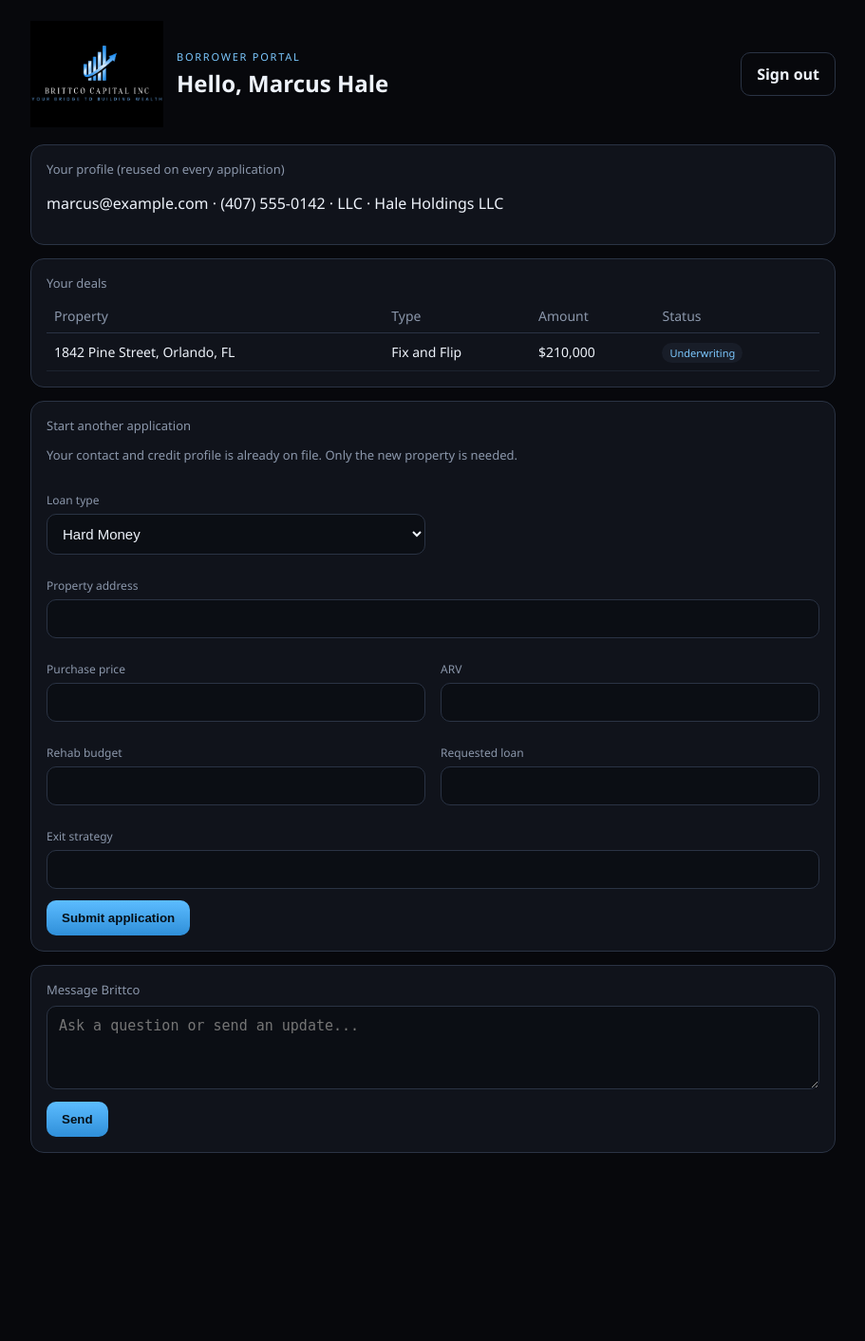
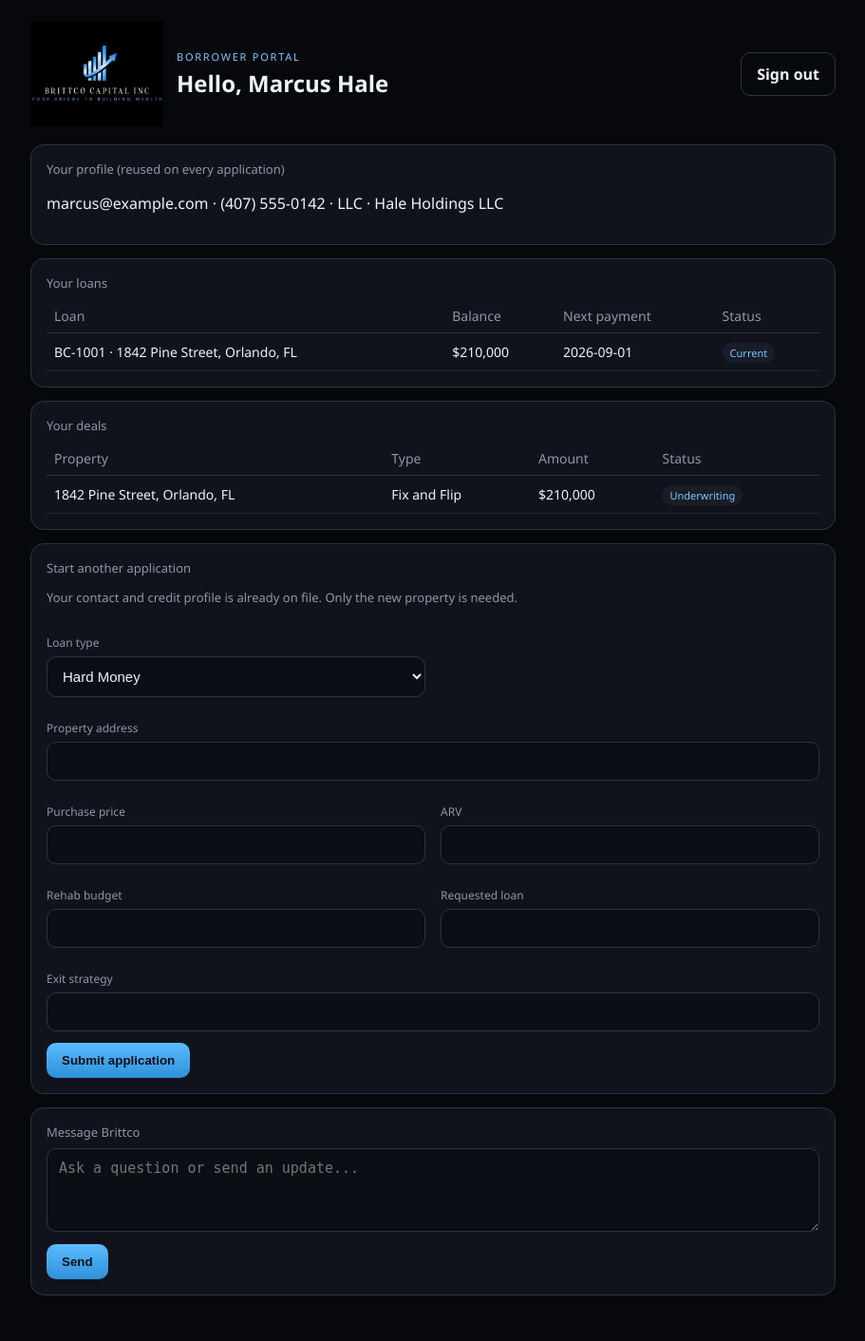
Before and after one commit to johnbritton76-bit/brittco-capital, a Flask app: page /portal in a window 1280 px wide. Shown: the whole page at 95% size, without its empty margins (184-1095 px from the left). Before the commit the page ends 1214 px from the top, so only its background shows below. Run offline with Flask 3, Linux system fonts and the light colour scheme; the visitor is signed in with stand-in values (Sample User, id 1); data comes from the database, SQL or seed files in the repository; data that the repository does not hold is empty.

Commit message:
Add files via upload

```diff
--- a/app.py
+++ b/app.py
@@ -2,7 +2,7 @@
 """Brittco Capital Inc — CRM + underwriting + borrower portal."""
 import os
 import sqlite3
-from datetime import datetime
+from datetime import datetime, date, timedelta
 from functools import wraps
 
 from flask import (
@@ -77,6 +77,54 @@ def init_db():
             sender TEXT,
             body TEXT,
             created_at TEXT
+        );
+        CREATE TABLE IF NOT EXISTS loans (
+            id INTEGER PRIMARY KEY,
+            borrower_id INTEGER,
+            deal_id INTEGER,
+            loan_number TEXT,
+            loan_type TEXT,
+            property_address TEXT,
+            original_principal REAL,
+            current_balance REAL,
+            rate REAL,
+            points REAL,
+            start_date TEXT,
+            maturity_date TEXT,
+            payment_type TEXT,
+            payment_amount REAL,
+            payment_frequency TEXT,
+            next_payment_due TEXT,
+            late_fee REAL,
+            status TEXT,
+            notes TEXT
+        );
+        CREATE TABLE IF NOT EXISTS payments (
+            id INTEGER PRIMARY KEY,
+            loan_id INTEGER,
+            paid_on TEXT,
+            amount REAL,
+            applied_to TEXT,
+            note TEXT
+        );
+        CREATE TABLE IF NOT EXISTS credit_pulls (
+            id INTEGER PRIMARY KEY,
+            borrower_id INTEGER,
+            pull_type TEXT,
+            bureau TEXT,
+            score INTEGER,
+            status TEXT,
+            vendor TEXT,
+            notes TEXT,
+            created_at TEXT
+        );
+        CREATE TABLE IF NOT EXISTS reminder_log (
+            id INTEGER PRIMARY KEY,
+            loan_id INTEGER,
+            kind TEXT,
+            sent_on TEXT,
+            audience TEXT,
+            body TEXT
         );
         """
     )
@@ -166,6 +214,37 @@ def init_db():
             ),
         )
         c.commit()
+    if not c.execute("SELECT 1 FROM loans").fetchone():
+        today = date.today()
+        c.execute(
+            """INSERT INTO loans
+            (borrower_id, deal_id, loan_number, loan_type, property_address,
+             original_principal, current_balance, rate, points, start_date, maturity_date,
+             payment_type, payment_amount, payment_frequency, next_payment_due, late_fee,
+             status, notes)
+            VALUES (?,?,?,?,?,?,?,?,?,?,?,?,?,?,?,?,?,?)""",
+            (
+                1,
+                1,
+                "BC-1001",
+                "Fix and Flip",
+                "1842 Pine Street, Orlando, FL",
+                210000,
+                210000,
+                11.5,
+                2.0,
+                (today - timedelta(days=60)).isoformat(),
+                (today + timedelta(days=300)).isoformat(),
+                "Interest only",
+                2012.50,
+                "Monthly",
+                (today + timedelta(days=6)).isoformat(),
+                150,
+                "Current",
+                "Sample funded loan for performance tracking.",
+            ),
+        )
+        c.commit()
     c.close()
 
 
@@ -198,6 +277,98 @@ def money(v):
         return float(v or 0)
     except (TypeError, ValueError):
         return 0.0
+
+
+def parse_date(s):
+    if not s:
+        return None
+    try:
+        return date.fromisoformat(str(s)[:10])
+    except ValueError:
+        return None
+
+
+def days_until(s):
+    d = parse_date(s)
+    if not d:
+        return None
+    return (d - date.today()).days
+
+
+def loan_alerts():
+    rows = db().execute(
+        """SELECT l.*, b.name AS borrower_name, b.email AS borrower_email
+           FROM loans l JOIN borrowers b ON b.id=l.borrower_id
+           WHERE l.status NOT IN ('Paid Off','Sold','Written Off')
+           ORDER BY l.next_payment_due"""
+    ).fetchall()
+    alerts = []
+    for r in rows:
+        due = days_until(r["next_payment_due"])
+        mat = days_until(r["maturity_date"])
+        if due is not None and due < 0:
+            alerts.append(
+                {
+                    "level": "bad",
+                    "loan": r,
+                    "kind": "payment_late",
+                    "text": f"{r['borrower_name']} payment is {abs(due)} day(s) late on {r['loan_number']}.",
+                }
+            )
+        elif due is not None and due <= 7:
+            alerts.append(
+                {
+                    "level": "warn",
+                    "loan": r,
+                    "kind": "payment_due",
+                    "text": f"{r['borrower_name']} payment due in {due} day(s) on {r['loan_number']}.",
+                }
+            )
+        if mat is not None and 0 <= mat <= 45:
+            alerts.append(
+                {
+                    "level": "warn",
+                    "loan": r,
+                    "kind": "maturity",
+                    "text": f"{r['borrower_name']} loan {r['loan_number']} matures in {mat} day(s).",
+                }
+            )
+        elif mat is not None and mat < 0:
+            alerts.append(
+                {
+                    "level": "bad",
+                    "loan": r,
+                    "kind": "matured",
+                    "text": f"{r['borrower_name']} loan {r['loan_number']} is past maturity.",
+                }
+            )
+    return alerts
+
+
+def post_reminders(alerts):
+    sent = 0
+    today = date.today().isoformat()
+    for a in alerts:
+        loan = a["loan"]
+        exists = db().execute(
+            "SELECT 1 FROM reminder_log WHERE loan_id=? AND kind=? AND sent_on=?",
+            (loan["id"], a["kind"], today),
+        ).fetchone()
+        if exists:
+            continue
+        body = a["text"]
+        db().execute(
+            "INSERT INTO messages (deal_id, borrower_id, sender, body, created_at) VALUES (?,?,?,?,?)",
+            (loan["deal_id"], loan["borrower_id"], "Brittco System", body, datetime.now().isoformat(timespec="minutes")),
+        )
+        db().execute(
+            "INSERT INTO reminder_log (loan_id, kind, sent_on, audience, body) VALUES (?,?,?,?,?)",
+            (loan["id"], a["kind"], today, "staff_and_borrower", body),
+        )
+        sent += 1
+    if sent:
+        db().commit()
+    return sent
 
 
 def underwrite(deal, credit_score):
@@ -301,14 +472,22 @@ def dashboard():
         ).fetchall()
     )
     funded = sum(money(d["loan_amount"]) for d in deals if d["status"] == "Funded")
+    book = db().execute(
+        "SELECT COUNT(*) c, COALESCE(SUM(current_balance),0) bal FROM loans WHERE status NOT IN ('Paid Off','Written Off')"
+    ).fetchone()
+    alerts = loan_alerts()
+    post_reminders(alerts)
     stats = {
         "active": sum(1 for d in deals if d["status"] not in ("Declined", "Paid Off")),
         "uw": sum(1 for d in deals if d["status"] == "Underwriting"),
         "borrowers": db().execute("SELECT COUNT(*) c FROM borrowers").fetchone()["c"],
         "funded": funded,
+        "loans": book["c"],
+        "servicing": book["bal"],
+        "alerts": len(alerts),
     }
     return render_template(
-        "dashboard.html", title="Dashboard", nav="dash", deals=deals, stats=stats
+        "dashboard.html", title="Dashboard", nav="dash", deals=deals, stats=stats, alerts=alerts
     )
 
 
@@ -542,10 +721,14 @@ def portal_home():
     deals = db().execute(
         "SELECT * FROM deals WHERE borrower_id=? ORDER BY id DESC", (b["id"],)
     ).fetchall()
+    loans = db().execute(
+        "SELECT * FROM loans WHERE borrower_id=? AND status NOT IN ('Written Off') ORDER BY id DESC",
+        (b["id"],),
+    ).fetchall()
     messages = db().execute(
         "SELECT * FROM messages WHERE borrower_id=? ORDER BY id", (b["id"],)
     ).fetchall()
-    return render_template("portal.html", b=b, deals=deals, messages=messages, flash=None)
+    return render_template("portal.html", b=b, deals=deals, loans=loans, messages=messages, flash=None)
 
 
 @app.route("/portal/apply", methods=["POST"])
@@ -598,6 +781,170 @@ def portal_message():
     return redirect(url_for("portal_home"))
 
 
+@app.route("/loans")
+@staff_required
+def loans():
+    rows = db().execute(
+        """SELECT l.*, b.name AS borrower_name
+           FROM loans l JOIN borrowers b ON b.id=l.borrower_id
+           ORDER BY l.id DESC"""
+    ).fetchall()
+    enriched = []
+    for r in rows:
+        d = dict(r)
+        d["due_in"] = days_until(r["next_payment_due"])
+        d["matures_in"] = days_until(r["maturity_date"])
+        enriched.append(d)
+    return render_template("loans.html", title="Loan management", nav="loans", loans=enriched)
+
+
+@app.route("/loans/new", methods=["GET", "POST"])
+@staff_required
+def loan_new():
+    borrowers = db().execute("SELECT id, name FROM borrowers ORDER BY name").fetchall()
+    deals = db().execute("SELECT id, address, loan_type FROM deals ORDER BY id DESC").fetchall()
+    if request.method == "POST":
+        f = request.form
+        principal = money(f.get("original_principal"))
+        db().execute(
+            """INSERT INTO loans
+            (borrower_id, deal_id, loan_number, loan_type, property_address,
+             original_principal, current_balance, rate, points, start_date, maturity_date,
+             payment_type, payment_amount, payment_frequency, next_payment_due, late_fee,
+             status, notes)
+            VALUES (?,?,?,?,?,?,?,?,?,?,?,?,?,?,?,?,?,?)""",
+            (
+                int(f["borrower_id"]),
+                int(f["deal_id"]) if f.get("deal_id") else None,
+                f.get("loan_number"),
+                f.get("loan_type"),
+                f.get("property_address"),
+                principal,
+                money(f.get("current_balance")) or principal,
+                money(f.get("rate")) or None,
+                money(f.get("points")) or None,
+                f.get("start_date"),
+                f.get("maturity_date"),
+                f.get("payment_type"),
+                money(f.get("payment_amount")) or None,
+                f.get("payment_frequency") or "Monthly",
+                f.get("next_payment_due"),
+                money(f.get("late_fee")) or 0,
+                f.get("status") or "Current",
+                f.get("notes"),
+            ),
+        )
+        db().commit()
+        return redirect(url_for("loans"))
+    return render_template(
+        "loan_form.html", title="New loan", nav="loans", borrowers=borrowers, deals=deals, loan=None
+    )
+
+
+@app.route("/loans/<int:lid>")
+@staff_required
+def loan_detail(lid):
+    loan = db().execute(
+        """SELECT l.*, b.name AS borrower_name, b.email, b.phone, b.credit_score
+           FROM loans l JOIN borrowers b ON b.id=l.borrower_id WHERE l.id=?""",
+        (lid,),
+    ).fetchone()
+    payments = db().execute(
+        "SELECT * FROM payments WHERE loan_id=? ORDER BY paid_on DESC, id DESC", (lid,)
+    ).fetchall()
+    paid = sum(money(p["amount"]) for p in payments)
+    perf = {
+        "paid": paid,
+        "due_in": days_until(loan["next_payment_due"]),
+        "matures_in": days_until(loan["maturity_date"]),
+        "remaining": money(loan["current_balance"]),
+    }
+    return render_template(
+        "loan_detail.html", title=loan["loan_number"], nav="loans", loan=loan, payments=payments, perf=perf
+    )
+
+
+@app.route("/loans/<int:lid>/payment", methods=["POST"])
+@staff_required
+def loan_payment(lid):
+    f = request.form
+    amt = money(f.get("amount"))
+    loan = db().execute("SELECT * FROM loans WHERE id=?", (lid,)).fetchone()
+    new_bal = max(0.0, money(loan["current_balance"]) - amt)
+    status = "Paid Off" if new_bal <= 0 else loan["status"]
+    nxt = f.get("next_payment_due") or loan["next_payment_due"]
+    db().execute(
+        "INSERT INTO payments (loan_id, paid_on, amount, applied_to, note) VALUES (?,?,?,?,?)",
+        (lid, f.get("paid_on") or date.today().isoformat(), amt, f.get("applied_to") or "Interest", f.get("note")),
+    )
+    db().execute(
+        "UPDATE loans SET current_balance=?, status=?, next_payment_due=? WHERE id=?",
+        (new_bal, status, nxt, lid),
+    )
+    db().commit()
+    return redirect(url_for("loan_detail", lid=lid))
+
+
+@app.route("/credit")
+@staff_required
+def credit():
+    pulls = db().execute(
+        """SELECT p.*, b.name AS borrower_name
+           FROM credit_pulls p JOIN borrowers b ON b.id=p.borrower_id
+           ORDER BY p.id DESC"""
+    ).fetchall()
+    borrowers = db().execute("SELECT id, name FROM borrowers ORDER BY name").fetchall()
+    vendor_ready = bool(os.environ.get("CREDIT_API_KEY"))
+    return render_template(
+        "credit.html",
+        title="Credit pulls",
+        nav="credit",
+        pulls=pulls,
+        borrowers=borrowers,
+        vendor_ready=vendor_ready,
+    )
+
+
+@app.route("/credit/pull", methods=["POST"])
+@staff_required
+def credit_pull():
+    f = request.form
+    bid = int(f["borrower_id"])
+    pull_type = f.get("pull_type") or "Soft"
+    bureau = f.get("bureau") or "Tri-merge"
+    score = int(f["score"]) if f.get("score") else None
+    notes = f.get("notes") or ""
+    api_key = os.environ.get("CREDIT_API_KEY")
+    status = "Recorded"
+    vendor = "Manual entry"
+    if api_key:
+        vendor = os.environ.get("CREDIT_VENDOR", "Soft Pull Solutions")
+        status = "Requested via vendor"
+        notes = (notes + " Live API keys are set. Connect the vendor SDK next for automatic JSON import.").strip()
+    else:
+        notes = (notes + " No vendor key on file. Result stored as a manual / pending soft pull.").strip()
+    db().execute(
+        """INSERT INTO credit_pulls
+        (borrower_id, pull_type, bureau, score, status, vendor, notes, created_at)
+        VALUES (?,?,?,?,?,?,?,?)""",
+        (bid, pull_type, bureau, score, status, vendor, notes, datetime.now().isoformat(timespec="minutes")),
+    )
+    if score:
+        db().execute("UPDATE borrowers SET credit_score=? WHERE id=?", (score, bid))
+    db().commit()
+    return redirect(url_for("credit"))
+
+
+@app.route("/cron/reminders")
+def cron_reminders():
+    expected = os.environ.get("CRON_SECRET", "brittco-cron")
+    if request.args.get("key") != expected:
+        return "Forbidden", 403
+    alerts = loan_alerts()
+    sent = post_reminders(alerts)
+    return {"ok": True, "alerts": len(alerts), "new_reminders": sent}
+
+
 if __name__ == "__main__":
     init_db()
     print("Brittco Capital Inc system is running at http://127.0.0.1:5050")
--- a/templates/base.html
+++ b/templates/base.html
@@ -14,6 +14,8 @@
       <a href="{{ url_for('borrowers') }}" class="{{ 'active' if nav=='borrowers' else '' }}">Borrowers</a>
       <a href="{{ url_for('deals') }}" class="{{ 'active' if nav=='deals' else '' }}">Deals</a>
       <a href="{{ url_for('deal_new') }}" class="{{ 'active' if nav=='newdeal' else '' }}">New deal</a>
+      <a href="{{ url_for('loans') }}" class="{{ 'active' if nav=='loans' else '' }}">Loans</a>
+      <a href="{{ url_for('credit') }}" class="{{ 'active' if nav=='credit' else '' }}">Credit</a>
       <a href="{{ url_for('borrower_new') }}" class="{{ 'active' if nav=='newborrower' else '' }}">New borrower</a>
       <a href="{{ url_for('logout') }}">Log out</a>
     </nav>
--- a/templates/portal.html
+++ b/templates/portal.html
@@ -21,6 +21,23 @@
     <h3>Your profile (reused on every application)</h3>
     <p>{{ b.email }} · {{ b.phone }} · {{ b.entity_type }} {% if b.entity_name %}· {{ b.entity_name }}{% endif %}</p>
   </div>
+
+  {% if loans %}
+  <div class="card" style="margin-top:14px">
+    <h3>Your loans</h3>
+    <table class="table">
+      <tr><th>Loan</th><th>Balance</th><th>Next payment</th><th>Status</th></tr>
+      {% for l in loans %}
+      <tr>
+        <td>{{ l.loan_number or l.id }} · {{ l.property_address }}</td>
+        <td>${{ "{:,.0f}".format(l.current_balance or 0) }}</td>
+        <td>{{ l.next_payment_due or "—" }}</td>
+        <td><span class="badge">{{ l.status }}</span></td>
+      </tr>
+      {% endfor %}
+    </table>
+  </div>
+  {% endif %}
 
   <div class="card" style="margin-top:14px">
     <h3>Your deals</h3>
```
Also changed, not shown: templates/credit.html (added, +50 -0 lines), templates/dashboard.html (+11 -0 lines), templates/loan_detail.html (added, +56 -0 lines), templates/loan_form.html (added, +48 -0 lines), templates/loans.html (added, +31 -0 lines).
